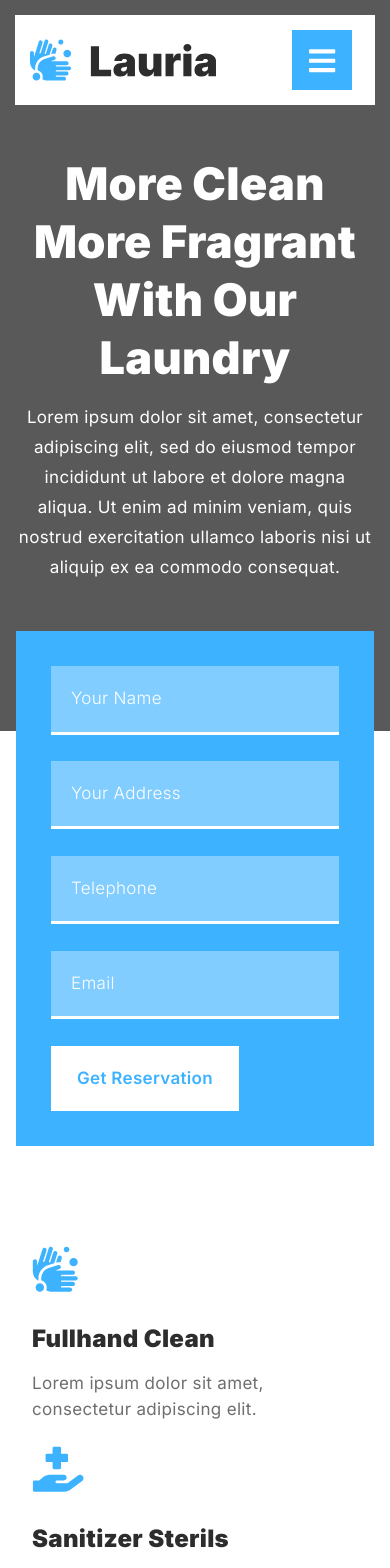
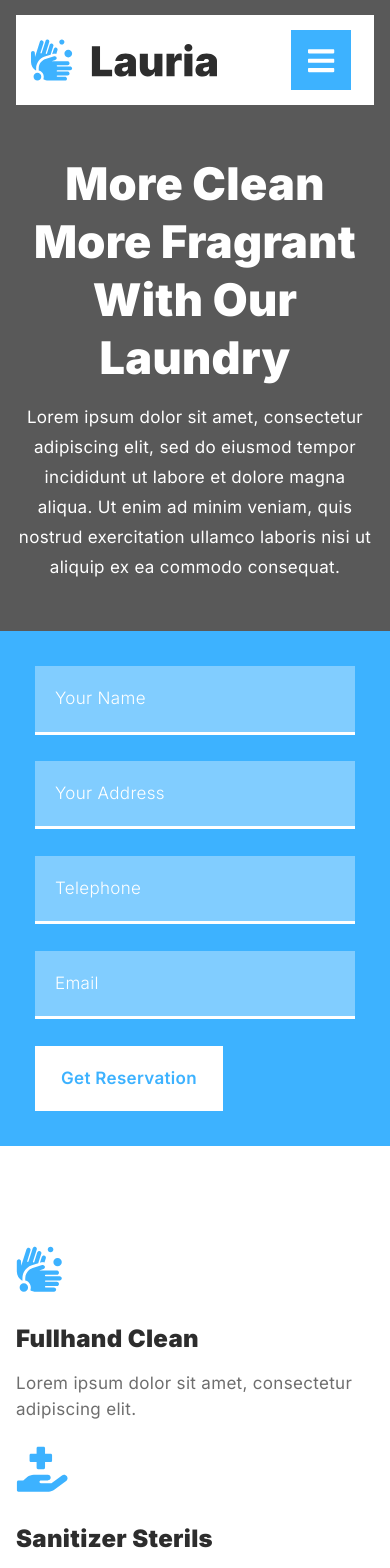
Before and after one commit to davidtavartk/Lauria, a Next.js app: page / in a window 390 px wide. Shown: the top 1568 px of the page. Built offline with nearby package versions, Linux system fonts and the light colour scheme; a web font is replaced by a local one.

Commit message:
Fixed errors, others to be fixed

```diff
--- a/src/components/molecules/MapSection.tsx
+++ b/src/components/molecules/MapSection.tsx
@@ -4,7 +4,7 @@ import MapPinItem from "../atoms/MapPinItem";
 
 const MapSection = () => {
   return (
-    <div className="m-auto w-full px-4 relative mt-[25px]">
+    <div className="m-auto w-full px-4 relative mt-32">
       <Image
         src={mapBackground}
         alt="mapHero"
--- a/src/components/organisms/CleanCardSection.tsx
+++ b/src/components/organisms/CleanCardSection.tsx
@@ -4,7 +4,7 @@ import SanitizeIcon from '../../../public/svgs/SanitizeIcon';
 
 const CleanCardSection = () => {
     return (
-        <div className="m-auto flex w-full flex-col justify-around gap-6 sm:flex-row md:mt-[260px] px-8 lg-plus:w-1/2 lg-plus:mt-8 lg-plus:mr-auto lg-plus:m-0">
+        <div className="m-auto flex w-full flex-col justify-around gap-6 sm:flex-row md:mt-[260px] px-4 lg-plus:w-1/2 lg-plus:mt-8 lg-plus:mr-auto lg-plus:m-0 lg:px-24">
         <CleanCard icon={<HandClean />} title="Fullhand Clean">
           Lorem ipsum dolor sit amet, consectetur adipiscing elit.
         </CleanCard>
--- a/src/components/organisms/Footer.tsx
+++ b/src/components/organisms/Footer.tsx
@@ -17,9 +17,9 @@ const Footer = () => {
   };
 
   return (
-    <div className=''>
+    <footer>
       <div className='bg-[#C4C4C4] w-full h-[350px] md:h-[500px]'></div>
-      <div className='bg-primary py-[50px] px-[15px] md:px-[25px] flex flex-col items-start justify-center gap-[50px] text-white xl:flex-row xl:gap-[30px] xl:px-[105px] xl:py-[100px] w-[100%]'>
+      <div className='bg-primary py-[50px] px-4 lg:px-24 md:px-[25px] flex flex-col items-start justify-center gap-[50px] text-white xl:flex-row xl:gap-[30px] xl:px-[105px] xl:py-[100px] w-[100%]'>
         <div className='flex flex-col items-start justify-center gap-[25px] xl:gap-[30px] xl:mr-[135px] xl:w-[495px]'>
           <div><FooterLogo /></div>
           <div className='text-left text-[17px] md:max-w-[718px]'>Lorem ipsum dolor sit amet, consectetur adipiscing elit, sed do eiusmod tempor incididunt ut labore et dolore magna aliqua</div>
@@ -68,7 +68,7 @@ const Footer = () => {
           </form>
         </div>
       </div>
-    </div>
+    </footer>
   );
 };
 
--- a/src/components/organisms/Header.tsx
+++ b/src/components/organisms/Header.tsx
@@ -23,7 +23,7 @@ const Header = () => {
   };
 
   return (
-    <header className="bg-background-overlay flex h-[731px] w-full flex-col items-center px-[15px] py-[15px] md:h-[839px] md:px-[25px] md:py-0 xl:px-[105px]">
+    <header className="bg-background-overlay flex h-[731px] w-full flex-col items-center px-4 py-[15px] md:h-[839px] md:py-0 lg:px-24 relative">
       <div className="hidden h-[75px] w-full items-center justify-between md:flex">
         <div className="font-inter flex gap-[30px] text-[17px] text-white">
           <div className="flex cursor-pointer items-center gap-[15px]">
@@ -49,7 +49,7 @@ const Header = () => {
           </div>
         </div>
       </div>
-      <div className="flex h-[90px] w-full items-center justify-between bg-white px-[15px] md:h-[110px] md:px-[25px] xl:h-[95px]">
+      <div className="flex h-[90px] w-full items-center justify-between bg-white px-[15px] md:h-[110px] xl:h-[95px]">
         <div>
           <Logo />
         </div>
--- a/src/components/organisms/OurPricing.tsx
+++ b/src/components/organisms/OurPricing.tsx
@@ -7,7 +7,7 @@ const OurPricing = () => {
     const third_cart = [true, true, true, true, false, false];
 
     return (
-        <div className='py-[25px] px-[15px] flex flex-col items-center justify-center gap-[25px] mt-96'>
+        <div className='py-[25px] px-4 flex flex-col items-center justify-center gap-[25px] mt-14 lg:px-10'>
             <div className='flex flex-col items-center justify-center gap-[15px]'>
                 <div className='uppercase text-primary text-[13px] leading-[30px] tracking-[1.9px]'>Our Pricing</div>
                 <h1 className='capitalize text-c-title text-[35px] font-black text-center leading-[45px] md:text-[60px]'>Best Price For Best Services</h1>
--- a/src/components/organisms/VideoSection.tsx
+++ b/src/components/organisms/VideoSection.tsx
@@ -3,7 +3,7 @@ import VideoCard from "../molecules/VideoCard";
 
 const VideoSection = () => {
   return (
-    <div className="relative px-4 md:w-1/2">
+    <div className="relative px-4 md:w-1/2 lg:px-24">
 
       <div className="m-auto mt-[50px] px-4">
         <VideoCard />
--- a/src/pages/MainPage.tsx
+++ /dev/null
@@ -1,31 +0,0 @@
-import CustomForm from "@/components/molecules/CustomForm";
-import React from "react";
-import Header from "@/components/organisms/Header";
-import OurPricing from "@/components/organisms/OurPricing";
-import VideoSection from "@/components/organisms/VideoSection";
-import WhyUs from "@/components/molecules/WhyUs";
-import CleanCardSection from "@/components/organisms/CleanCardSection";
-import Footer from "@/components/organisms/Footer";
-import MapSection from "@/components/molecules/MapSection";
-
-const MainPage = () => {
-  return (
-    <>
-      <Header />
-      <div className="relative m-auto px-4">
-        <CustomForm />
-      </div>
-      <CleanCardSection />
-      <div className="flex flex-col justify-between md:flex-row mt-8">
-        <VideoSection />
-        <WhyUs />
-      </div>
-      <MapSection />
-
-      <OurPricing />
-      <Footer />
-    </>
-  );
-};
-
-export default MainPage;
--- a/src/pages/index.tsx
+++ b/src/pages/index.tsx
@@ -1,9 +1,30 @@
-import MainPage from "./MainPage";
-import { ToastContainer } from "react-toastify"
+import CustomForm from "@/components/molecules/CustomForm";
+import React from "react";
+import Header from "@/components/organisms/Header";
+import OurPricing from "@/components/organisms/OurPricing";
+import VideoSection from "@/components/organisms/VideoSection";
+import WhyUs from "@/components/molecules/WhyUs";
+import CleanCardSection from "@/components/organisms/CleanCardSection";
+import Footer from "@/components/organisms/Footer";
+import MapSection from "@/components/molecules/MapSection";
+
+import { ToastContainer } from "react-toastify";
 
 export default function Home() {
-  return <div className="h-full w-full">
-    <MainPage />
+  return (
+    <div className="relative h-full w-full">
+      <Header />
+
+      <CustomForm />
+      <CleanCardSection />
+      <div className="mt-8 flex flex-col justify-between md:flex-row">
+        <VideoSection />
+        <WhyUs />
+      </div>
+      <MapSection />
+
+      <OurPricing />
+      <Footer />
 
       <ToastContainer
         position="top-right"
@@ -11,5 +32,6 @@ export default function Home() {
         pauseOnHover={false}
         theme="dark"
       />
-  </div>;
+    </div>
+  );
 }
```
Lines whose indentation alone changed are shown as unchanged.
